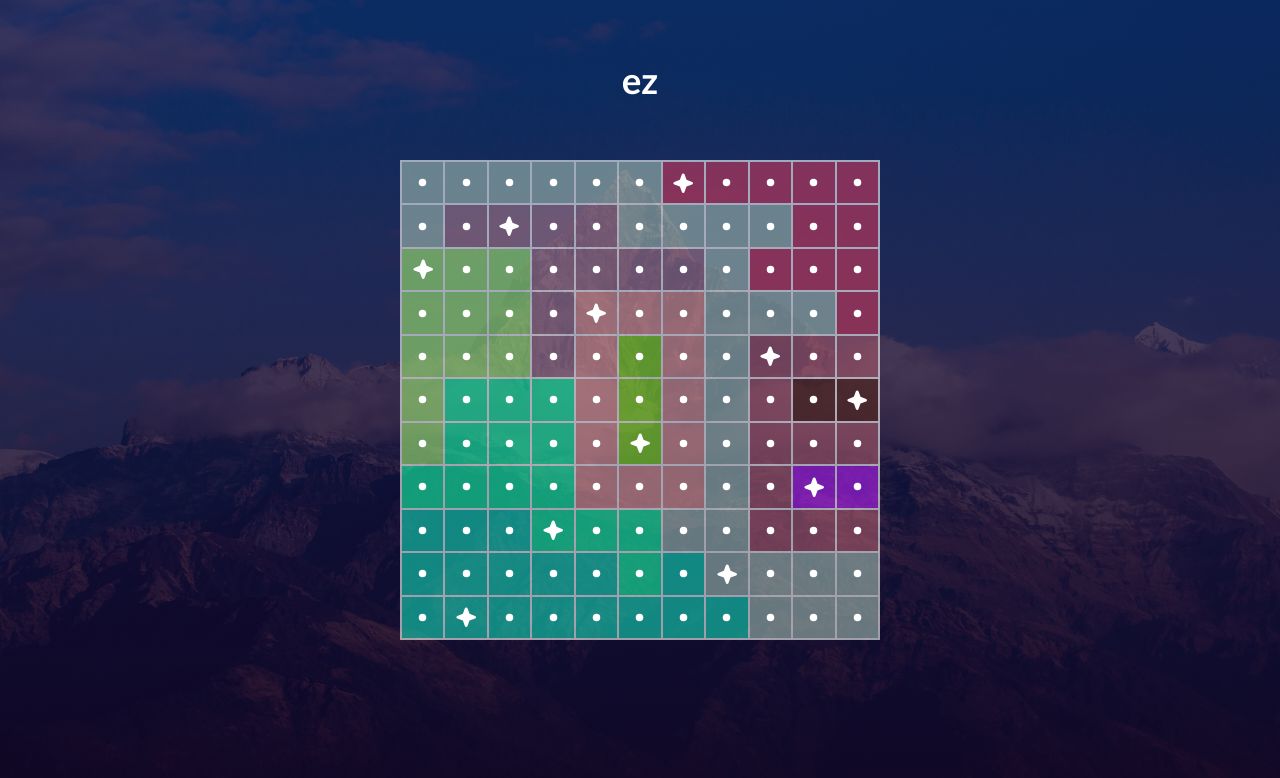
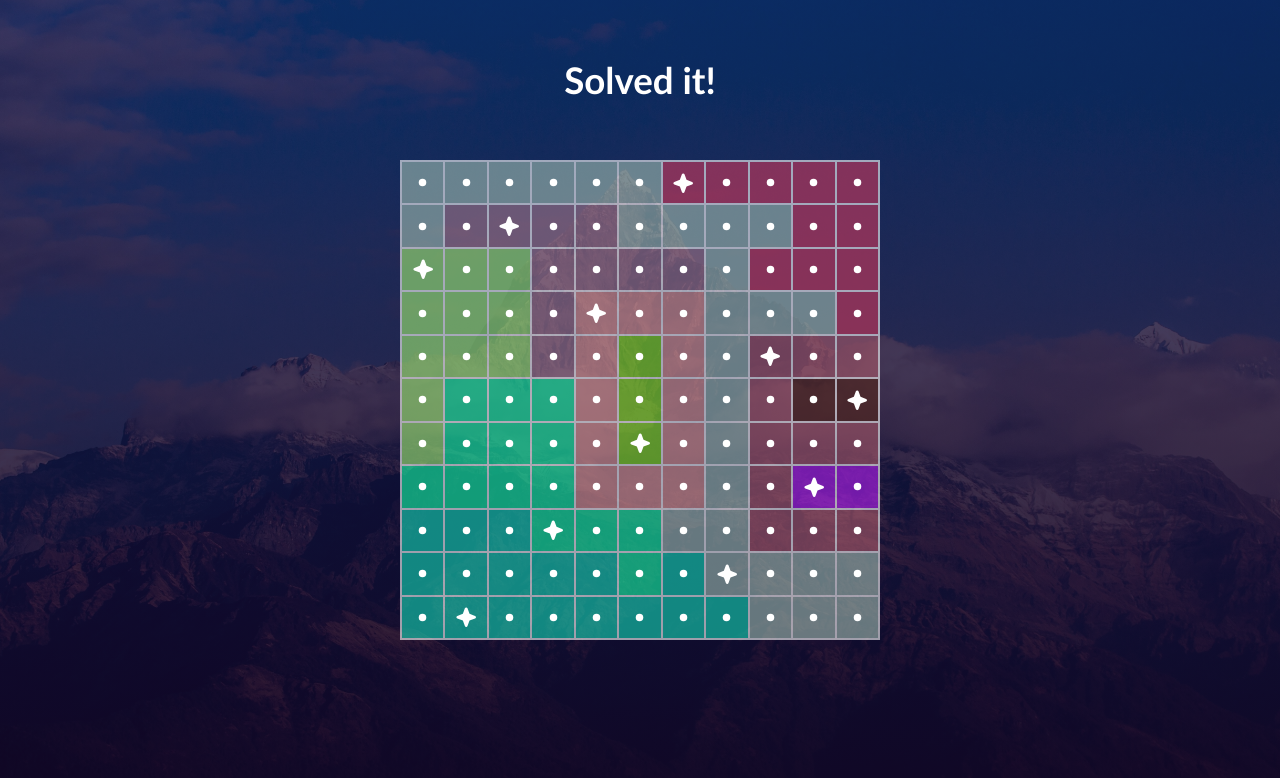
Before and after one commit to bryrybry/hoshiBoshi, a React (Vite) app: page / in a window 1280 px wide. Both pictures are taken after a click on the button "Solve". Shown: the top 778 px of the page. Built offline with nearby package versions, Linux system fonts and the light colour scheme.

Commit message:
refactor

```diff
--- a/src/TopText.jsx
+++ b/src/TopText.jsx
@@ -12,7 +12,7 @@ const TopText = ({ cellGrid, GRID_SIDE_LENGTH, setIsReadyToSolve, isSolving }) =
             if (!cellsFilled) return <h3>Fill in the cells.</h3>;
             if (!allColorsUsed) return <h3>{`Not all colors were used! [${colorsUsedCount}/${GRID_SIDE_LENGTH}]`}</h3>;
             if (isSolving && !isSolved()) return <h3>Now Solving...</h3>
-            if (isSolving && isSolved()) return <h3>ez</h3>
+            if (isSolving && isSolved()) return <h3>Solved it!</h3>
             return <h3 onClick={() => {
                 console.log(cellGrid)
             }}>Ready to Solve!</h3>
```
Also changed, not shown: 1 other file (tests, documents, lock files or other folders).
